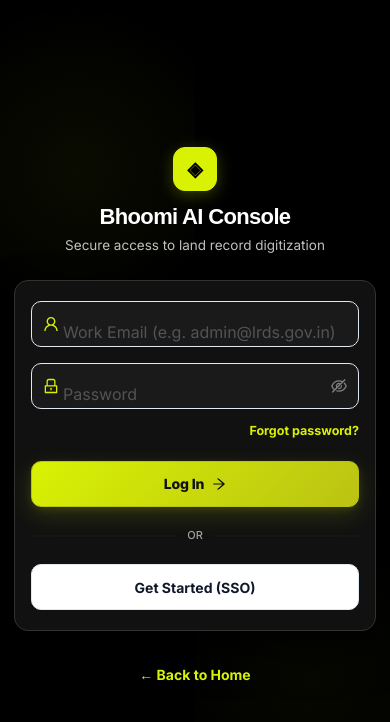
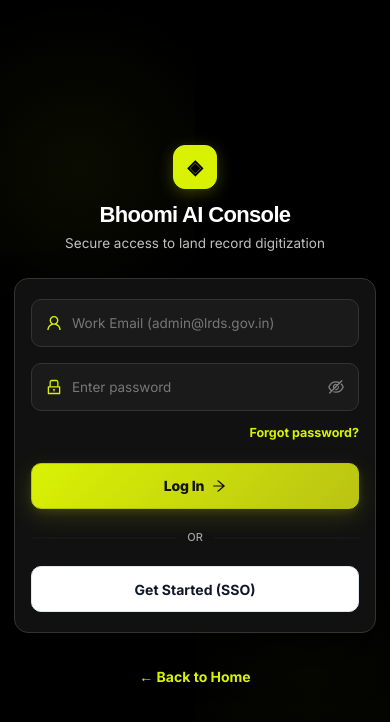
Before and after one commit to srivastavishan82-creator/SIH-2026-P2, a React (Vite) app in the folder frontend/: page /SIH-2026-P2/login in a window 390 px wide. Shown: the top 722 px of the page. Built offline with nearby package versions, Linux system fonts and the light colour scheme; a web font is replaced by a local one.

Commit message:
Fix vertical alignment of icons and text inside login inputs

```diff
--- a/frontend/src/index.css
+++ b/frontend/src/index.css
@@ -1069,7 +1069,12 @@ h1,h2,h3,h4 { font-family: var(--font-display); letter-spacing: -0.02em; }
   .login-page .login-container h2{ font-size:22px !important; text-align:center !important; }
   .login-page .ant-card{ border-radius:14px !important; width:100% !important; box-sizing:border-box !important; }
   .login-page .ant-card-body{ padding:20px 16px !important; }
-  .login-page .ant-input, .login-page .ant-input-affix-wrapper{ height:46px !important; }
+  .login-page .ant-input-affix-wrapper{ display:flex !important; align-items:center !important; height:48px !important; padding:0 14px !important; background:#1a1a1a !important; border:1px solid #333333 !important; border-radius:10px !important; box-sizing:border-box !important; }
+  .login-page .ant-input-affix-wrapper:focus, .login-page .ant-input-affix-wrapper-focused{ border-color:#d9f203 !important; box-shadow:0 0 0 2px rgba(217, 242, 3, 0.25) !important; }
+  .login-page .ant-input-prefix{ display:inline-flex !important; align-items:center !important; justify-content:center !important; margin-right:10px !important; font-size:16px !important; line-height:1 !important; flex-shrink:0 !important; }
+  .login-page .ant-input-suffix{ display:inline-flex !important; align-items:center !important; justify-content:center !important; margin-left:10px !important; font-size:16px !important; line-height:1 !important; flex-shrink:0 !important; }
+  .login-page .ant-input{ background:transparent !important; color:#ffffff !important; font-size:14px !important; line-height:1.5 !important; height:100% !important; padding:0 !important; border:none !important; box-shadow:none !important; }
+  .login-page .ant-input::placeholder{ color:#777777 !important; font-size:13.5px !important; }
   .login-page .ant-btn{ height:46px !important; font-size:14px !important; }
 }
 
--- a/frontend/src/pages/Login.jsx
+++ b/frontend/src/pages/Login.jsx
@@ -80,9 +80,9 @@ export default function Login({ onLogin }) {
             >
               <Input
                 size="large"
-                prefix={<UserOutlined style={{ color: '#d9f203' }} />}
-                placeholder="Work Email (e.g. admin@lrds.gov.in)"
-                style={{ background: '#1a1a1a', borderColor: '#333333', color: '#ffffff', borderRadius: 10, height: 46 }}
+                prefix={<UserOutlined style={{ color: '#d9f203', fontSize: 16 }} />}
+                placeholder="Work Email (admin@lrds.gov.in)"
+                style={{ background: '#1a1a1a', borderColor: '#333333', color: '#ffffff', borderRadius: 10 }}
               />
             </Form.Item>
 
@@ -93,9 +93,9 @@ export default function Login({ onLogin }) {
             >
               <Input.Password
                 size="large"
-                prefix={<LockOutlined style={{ color: '#d9f203' }} />}
-                placeholder="Password"
-                style={{ background: '#1a1a1a', borderColor: '#333333', color: '#ffffff', borderRadius: 10, height: 46 }}
+                prefix={<LockOutlined style={{ color: '#d9f203', fontSize: 16 }} />}
+                placeholder="Enter password"
+                style={{ background: '#1a1a1a', borderColor: '#333333', color: '#ffffff', borderRadius: 10 }}
               />
             </Form.Item>
 
```
